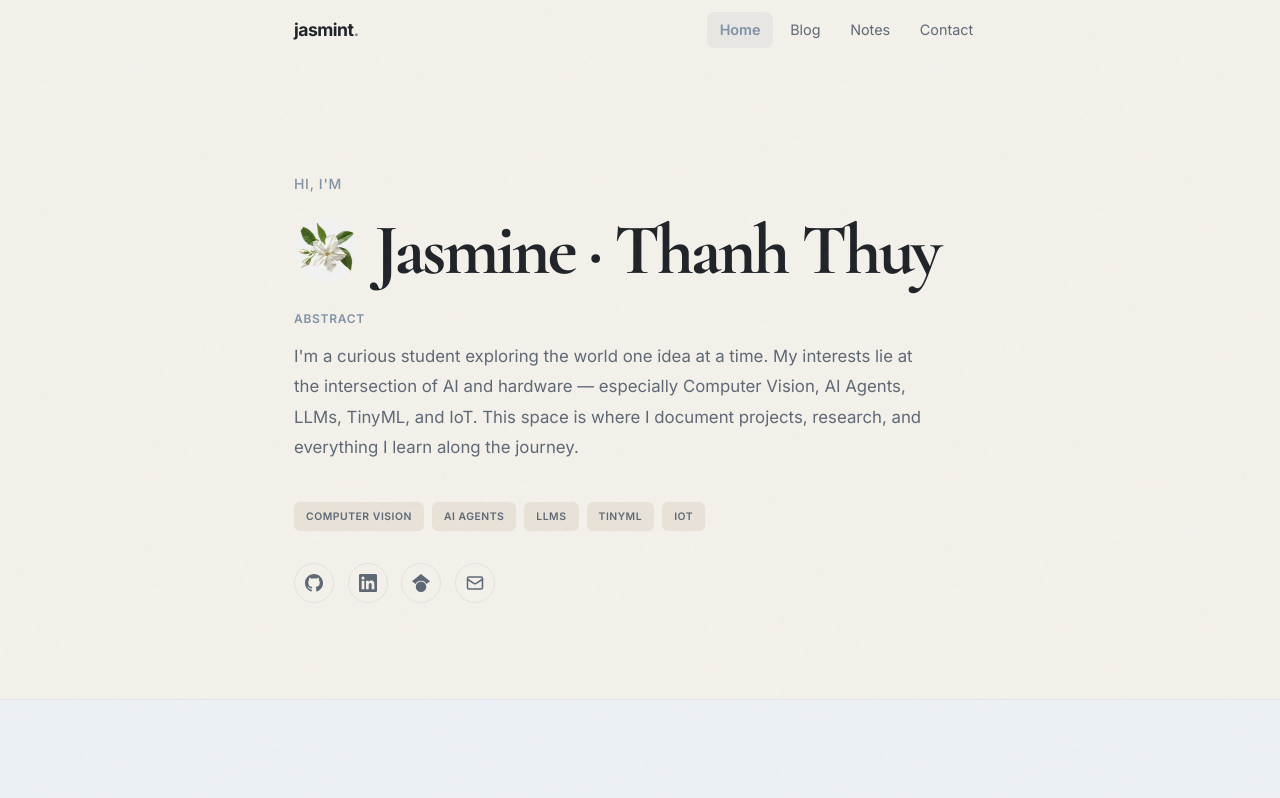
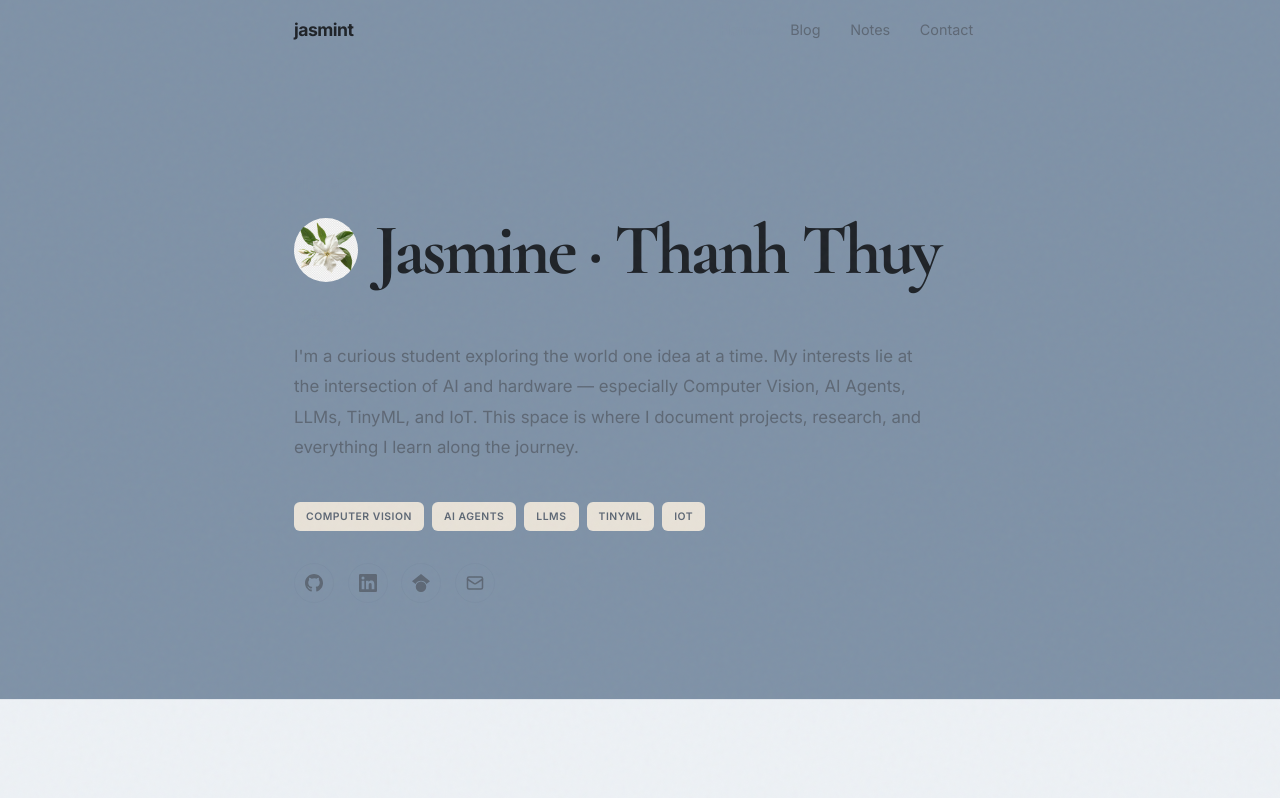
Before and after one commit to Thanhthuii24/jasmint, a Next.js app: page / in a window 1280 px wide. Shown: the top 798 px of the page. Built offline with nearby package versions, Linux system fonts and the light colour scheme.

Commit message:
update color

```diff
--- a/app/blog/BlogList.tsx
+++ b/app/blog/BlogList.tsx
@@ -40,11 +40,13 @@
                   e.currentTarget.style.borderColor = 'var(--accent)';
                   e.currentTarget.style.boxShadow = '0 4px 20px rgba(99,102,241,0.08)';
                   e.currentTarget.style.transform = 'translateY(-2px)';
+                  e.currentTarget.style.background = '#ffffff';
                 }}
                 onMouseLeave={e => {
                   e.currentTarget.style.borderColor = 'var(--border-light)';
                   e.currentTarget.style.boxShadow = 'none';
                   e.currentTarget.style.transform = 'translateY(0)';
+                  e.currentTarget.style.background = 'transparent';
                 }}
               >
                 <div style={{ display: 'flex', flexWrap: 'wrap', gap: '0.4rem', marginBottom: '0.75rem' }}>
--- a/app/globals.css
+++ b/app/globals.css
@@ -1,7 +1,7 @@
 @import "tailwindcss";
 
 :root {
-  --bg: #f4f1eb;
+  --bg: #7f92a7;
   --bg-secondary: #ebe6de;
   --bg-card: #f8f6f2;
   --border: rgba(98, 116, 138, 0.12);
--- a/app/notes/NotesList.tsx
+++ b/app/notes/NotesList.tsx
@@ -36,7 +36,7 @@
               }}
               onMouseEnter={e => {
                 e.currentTarget.style.borderColor = 'var(--accent)';
-                e.currentTarget.style.background = '#fafafa';
+                e.currentTarget.style.background = '#ffffff';
               }}
               onMouseLeave={e => {
                 e.currentTarget.style.borderColor = 'var(--border-light)';
```
